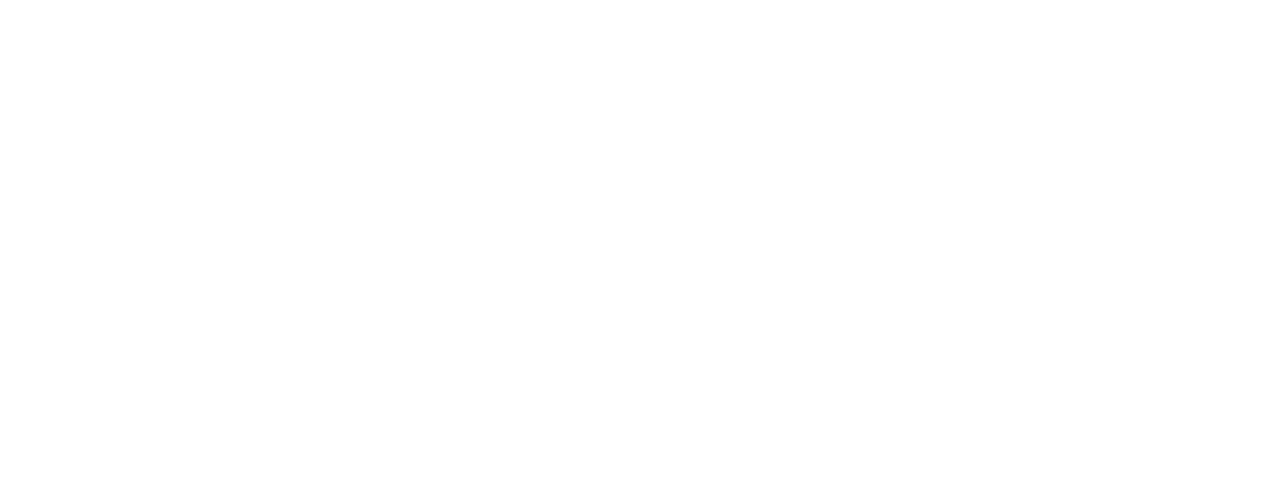
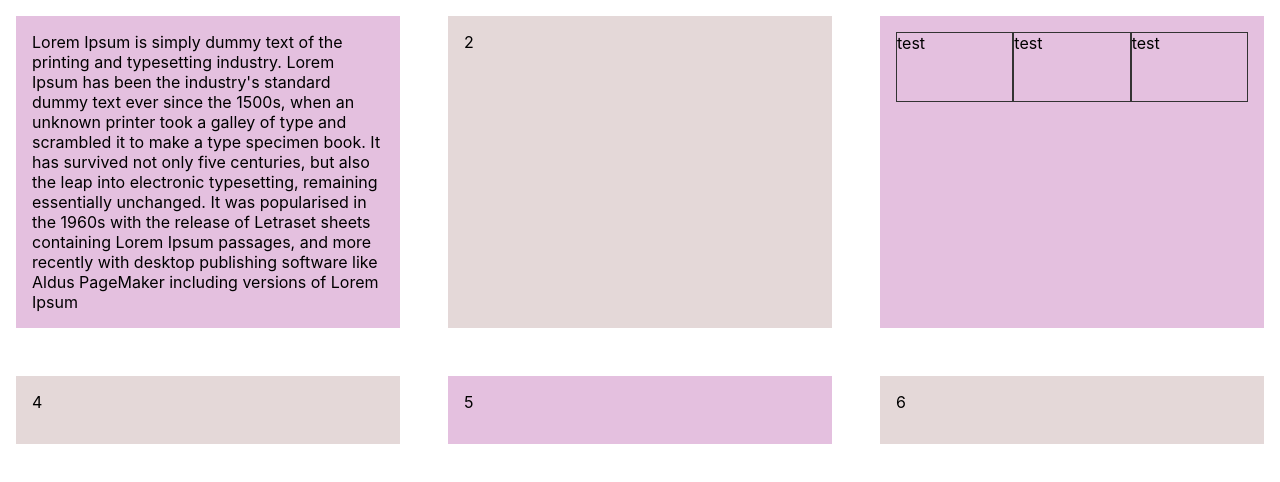
Before and after one commit to ethanolle/CrashTest, a React (Create React App) app: page /Grid in a window 1280 px wide. Shown: the top 482 px of the page. Built offline with nearby package versions, Linux system fonts and the light colour scheme.

Commit message:
added the main page with 2 buttons

```diff
--- a/src/App.tsx
+++ b/src/App.tsx
@@ -1,7 +1,7 @@
 import React from 'react';
-import logo from './logo.svg';
 import { BrowserRouter, Route, Switch } from 'react-router-dom';
-import Main from './pages/Main';
+import Main from './pages/Main/Main';
+import Grid from './pages/Grid/Grid';
 import './App.css';
 
 const App = () => {
@@ -11,6 +11,9 @@ const App = () => {
         <Route path='/' exact>
           <Main />
         </Route>
+        <Route path='/Grid' exact>
+          <Grid />
+        </Route>
       </Switch>
     </BrowserRouter>
   );
--- a/src/index.tsx
+++ b/src/index.tsx
@@ -1,6 +1,6 @@
 import React from 'react';
 import ReactDOM from 'react-dom';
-import { BrowserRouter, Route, Switch } from 'react-router-dom';
+// import { BrowserRouter, Route, Switch } from 'react-router-dom';
 import './index.css';
 import App from './App';
 import reportWebVitals from './reportWebVitals';
--- /dev/null
+++ b/src/pages/Grid/Grid.css
@@ -0,0 +1,24 @@
+.grid-container {
+    display: grid;
+    /* grid-template-columns: 1fr 2fr 1fr; */
+    grid-auto-rows: minmax(100px,auto);
+    grid-template-columns:repeat(3,1fr);
+    grid-gap: 1em;
+  }
+
+  .nested{
+      display: grid;
+      grid-template-columns:repeat(3,1fr);
+      grid-auto-rows: 70px
+  }
+  .nested >div{
+    border:#333 1px solid
+  }
+.grid-item{
+    margin: 1em;
+    padding: 1em;
+    background-color: rgb(228, 216, 216);
+}
+.grid-item:nth-child(odd){
+    background-color: rgb(228, 192, 223);
+}
--- /dev/null
+++ b/src/pages/Grid/Grid.tsx
@@ -0,0 +1,30 @@
+import './Grid.css';
+
+const Grid = () => {
+  return (
+    <div className='grid-container'>
+      <div className='grid-item item1'>
+        Lorem Ipsum is simply dummy text of the printing and typesetting
+        industry. Lorem Ipsum has been the industry's standard dummy text ever
+        since the 1500s, when an unknown printer took a galley of type and
+        scrambled it to make a type specimen book. It has survived not only five
+        centuries, but also the leap into electronic typesetting, remaining
+        essentially unchanged. It was popularised in the 1960s with the release
+        of Letraset sheets containing Lorem Ipsum passages, and more recently
+        with desktop publishing software like Aldus PageMaker including versions
+        of Lorem Ipsum
+      </div>
+      <div className='grid-item'>2</div>
+      <div className='grid-item nested'>
+        <div>test</div>
+        <div>test</div>
+        <div>test</div>
+      </div>
+      <div className='grid-item'>4</div>
+      <div className='grid-item'>5</div>
+      <div className='grid-item'>6</div>
+    </div>
+  );
+};
+
+export default Grid;
--- a/src/pages/Main.tsx
+++ /dev/null
@@ -1,9 +0,0 @@
-const Main = () => {
-  return (
-    <div>
-      <h1>I'm the Main Page</h1>
-    </div>
-  );
-};
-
-export default Main;
--- /dev/null
+++ b/src/pages/Main/Main.css
@@ -0,0 +1,32 @@
+button {
+  -webkit-appearance: button;
+  -webkit-writing-mode: horizontal-tb !important;
+  text-rendering: auto;
+  color: white;
+  letter-spacing: normal;
+  word-spacing: normal;
+  text-transform: none;
+  text-indent: 0px;
+  text-shadow: none;
+  display: inline-block;
+  text-align: center;
+  align-items: flex-start;
+  cursor: default;
+  background-color: black;
+  box-sizing: border-box;
+  margin: 0em;
+  padding: 1px 7px 2px;
+  border-width: 1px;
+  border-style: solid;
+  border-color: rgb(216, 216, 216) rgb(209, 209, 209) rgb(186, 186, 186);
+  border-image: initial;
+  width: 20rem;
+  height: 5rem;
+  margin: 1em;
+  font-size: 1rem;
+}
+.buttonContainer{
+  display: flex;
+  justify-content: center;
+
+}
--- /dev/null
+++ b/src/pages/Main/Main.tsx
@@ -0,0 +1,14 @@
+import './Main.css';
+
+const Main = () => {
+  const pages: Array<string> = ['Grid', 'Responsive'];
+  return (
+    <div className='buttonContainer'>
+      {pages.map((i) => {
+        return <button className='button '>{i}</button>;
+      })}
+    </div>
+  );
+};
+
+export default Main;
```
Also changed, not shown: src/logo.svg (deleted).
